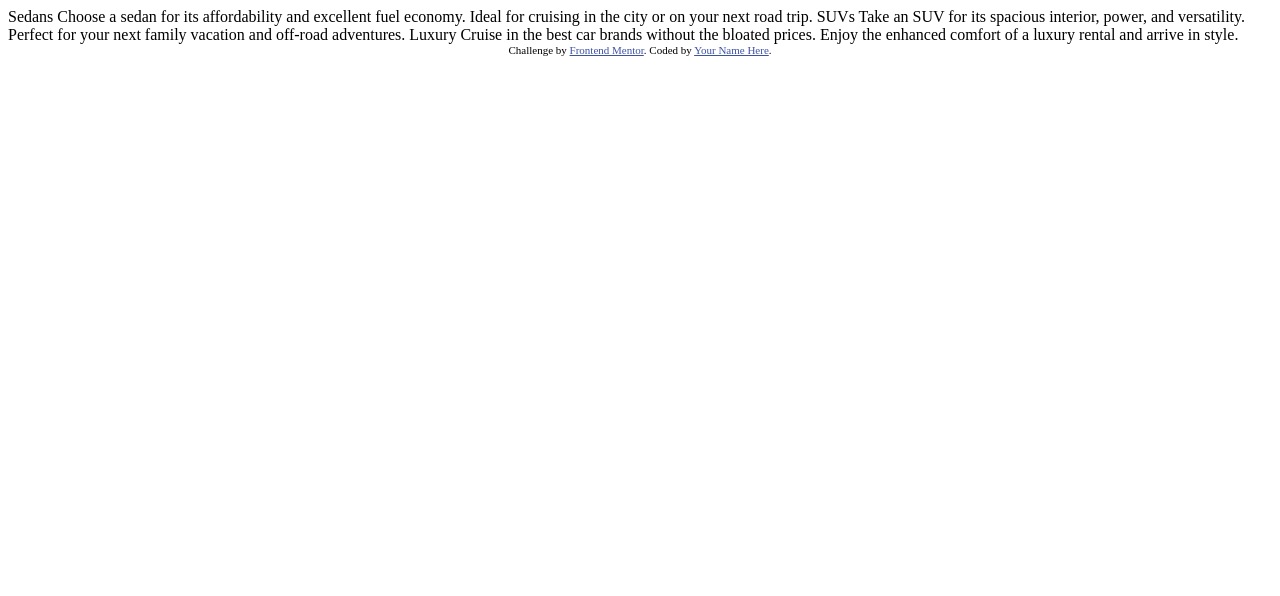
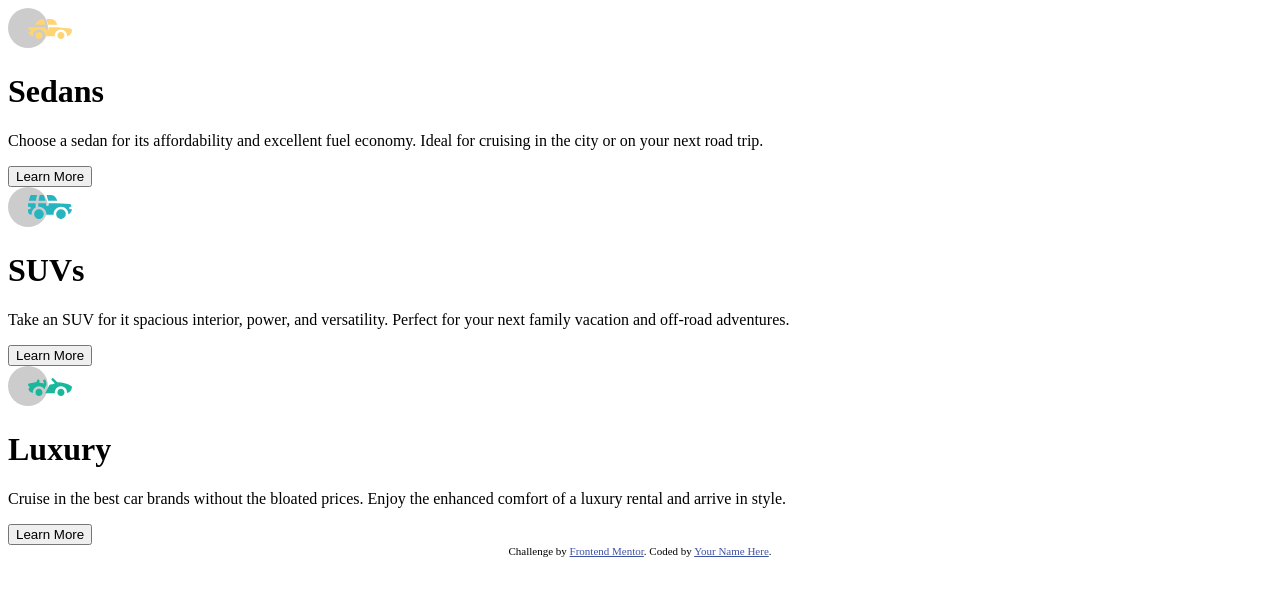
Before and after one commit to Amaliebra/24.09-2024-3column-frontend-assignment, a plain HTML site: page index.html in a window 1280 px wide. Drawn offline with Linux system fonts and the light colour scheme.

Commit message:
html part done

```diff
--- a/index.html
+++ b/index.html
@@ -1,36 +1,66 @@
 <!DOCTYPE html>
 <html lang="en">
   <head>
-  <meta charset="UTF-8">
-  <meta name="viewport" content="width=device-width, initial-scale=1.0"> <!-- displays site properly based on user's device -->
-
-  <link rel="icon" type="image/png" sizes="32x32" href="./images/favicon-32x32.png">
-
+    <meta charset="UTF-8" />
+    <meta name="viewport" content="width=device-width, initial-scale=1.0" />
+    <link
+      rel="icon"
+      type="image/png"
+      sizes="32x32"
+      href="./images/favicon-32x32.png"
+    />
+    <link rel="preconnect" href="https://fonts.googleapis.com" />
+    <link rel="preconnect" href="https://fonts.gstatic.com" crossorigin />
+    <link
+      href="https://fonts.googleapis.com/css2?family=Big+Shoulders+Display:wght@100..900&display=swap"
+      rel="stylesheet"
+    />
+    <link rel="preconnect" href="https://fonts.googleapis.com" />
+    <link rel="preconnect" href="https://fonts.gstatic.com" crossorigin />
+    <link
+      href="https://fonts.googleapis.com/css2?family=Lexend+Deca:wght@100..900&display=swap"
+      rel="stylesheet"
+    />
     <title>Frontend Mentor | 3-column preview card component</title>
-
-  <!-- Feel free to remove these styles or customise in your own stylesheet 👍 -->
-  <style>
-    .attribution { font-size: 11px; text-align: center; }
-    .attribution a { color: hsl(228, 45%, 44%); }
-  </style>
+    <link rel="stylesheet" href="style.css" />
   </head>
   <body>
-
-  Sedans
-  Choose a sedan for its affordability and excellent fuel economy. Ideal for cruising in the city
-  or on your next road trip.
-
-  SUVs
-  Take an SUV for its spacious interior, power, and versatility. Perfect for your next family vacation
-  and off-road adventures.
-
-  Luxury
-  Cruise in the best car brands without the bloated prices. Enjoy the enhanced comfort of a luxury
-  rental and arrive in style.
-
+    <main>
+      <div class="box-container">
+        <div class="box1">
+          <img src="images/icon-sedans.svg" alt="" />
+          <h1>Sedans</h1>
+          <p>
+            Choose a sedan for its affordability and excellent fuel economy.
+            Ideal for cruising in the city or on your next road trip.
+          </p>
+          <button>Learn More</button>
+        </div>
+        <div class="box2">
+          <img src="images/icon-suvs.svg" alt="" />
+          <h1>SUVs</h1>
+          <p>
+            Take an SUV for it spacious interior, power, and versatility.
+            Perfect for your next family vacation and off-road adventures.
+          </p>
+          <button>Learn More</button>
+        </div>
+        <div class="box3">
+          <img src="images/icon-luxury.svg" alt="" />
+          <h1>Luxury</h1>
+          <p>
+            Cruise in the best car brands without the bloated prices. Enjoy the
+            enhanced comfort of a luxury rental and arrive in style.
+          </p>
+          <button>Learn More</button>
+        </div>
+      </div>
+    </main>
     <div class="attribution">
-    Challenge by <a href="https://www.frontendmentor.io?ref=challenge" target="_blank">Frontend Mentor</a>.
-    Coded by <a href="#">Your Name Here</a>.
+      Challenge by
+      <a href="https://www.frontendmentor.io?ref=challenge" target="_blank"
+        >Frontend Mentor</a
+      >. Coded by <a href="#">Your Name Here</a>.
     </div>
   </body>
 </html>
--- /dev/null
+++ b/style.css
@@ -0,0 +1,20 @@
+/*
+Bright orange: #D9761C
+Dark cyan: #006A87
+Very dark cyan: #003F4F
+
+Transparent white: rgba(255, 255, 255, 0.75)
+Very light gray: #F2F2F2
+
+font-family: "Lexend Deca", sans-serif;
+font-family: "Big Shoulders Display", sans-serif;
+*/
+
+.attribution {
+  font-size: 11px;
+  text-align: center;
+}
+
+.attribution a {
+  color: hsl(228, 45%, 44%);
+}
```
Also changed, not shown: styles.css (deleted). Lines whose indentation alone changed are shown as unchanged.
